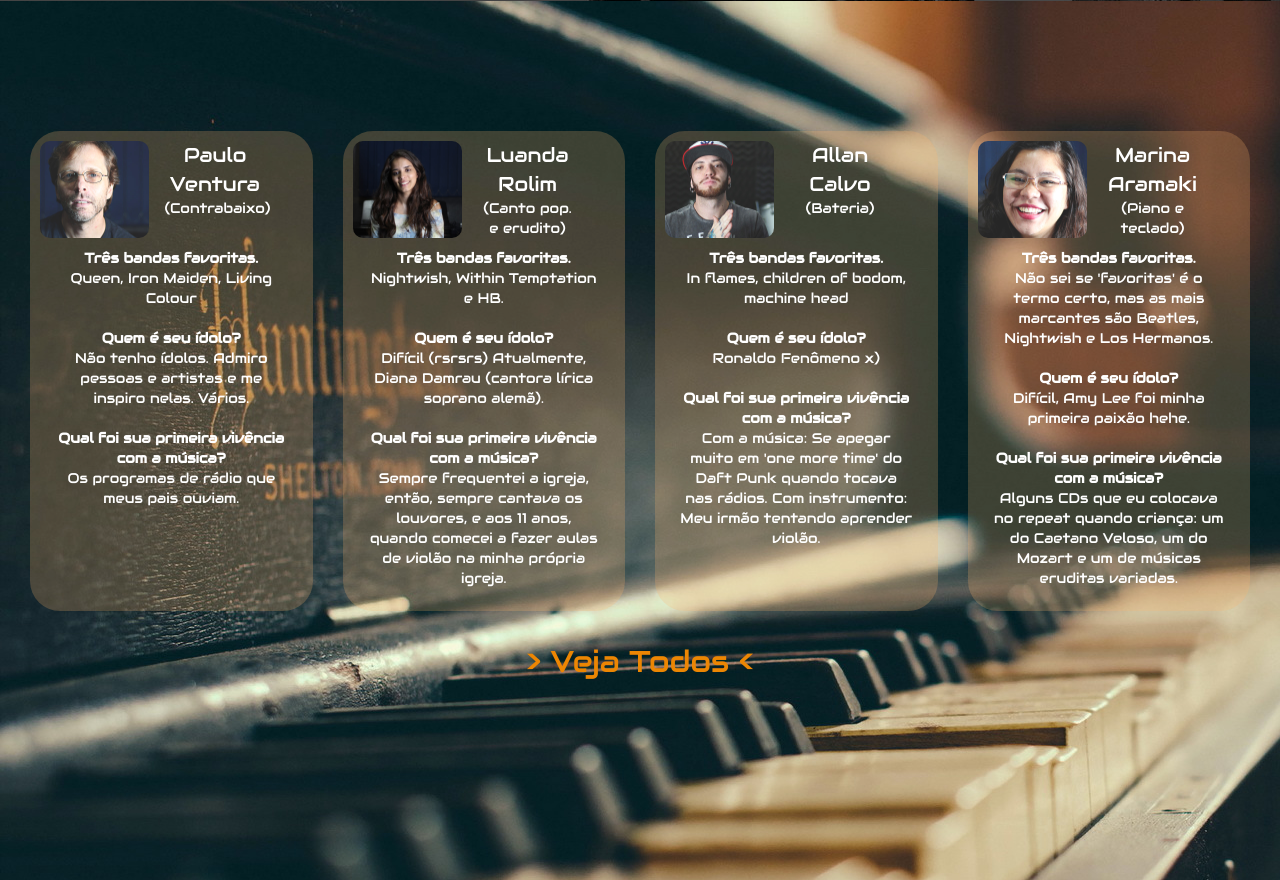
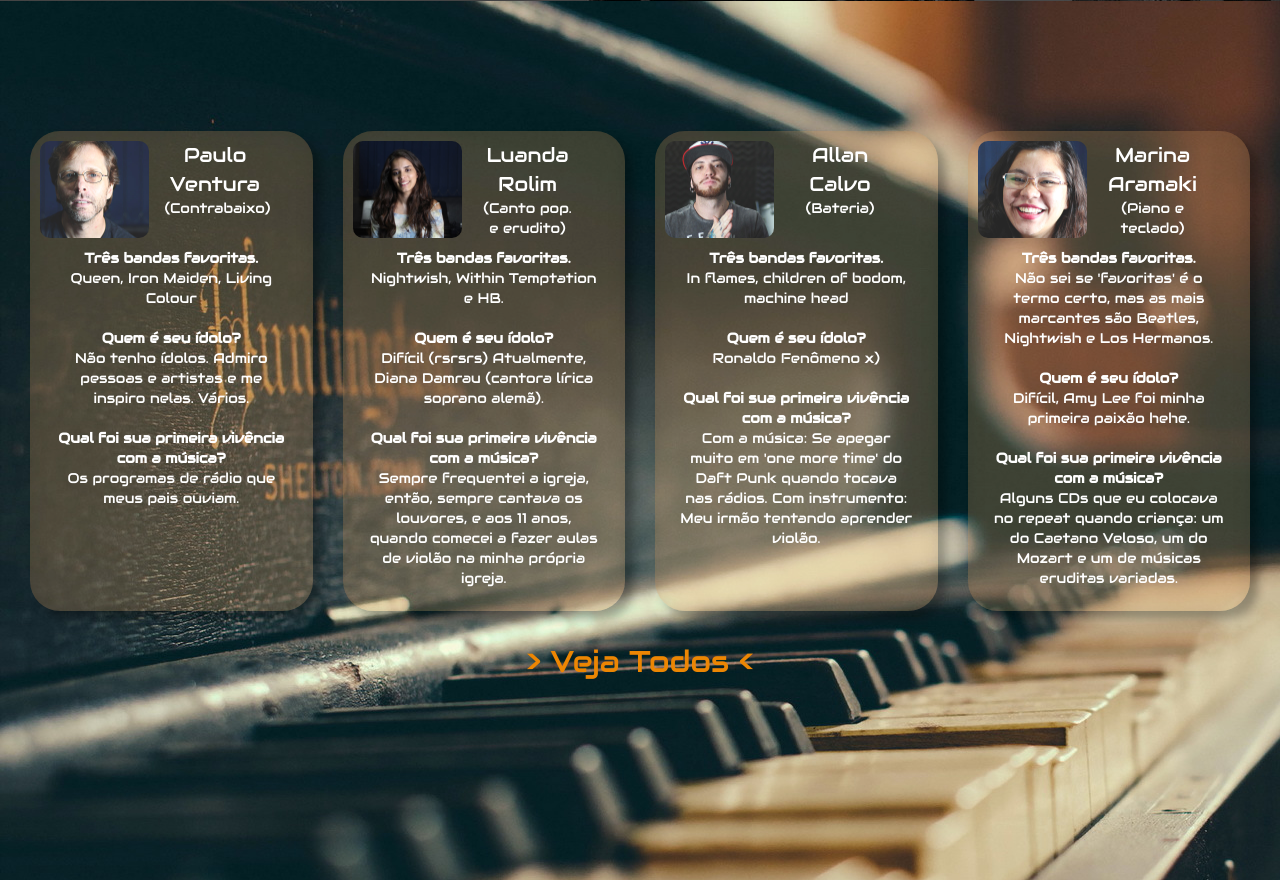
Before and after one commit to pickausernameg/EscolaRealSom, a PHP site: template view/index.html in a window 1280 px wide. Shown: the part 1630-2510 px from the top of the page. Run offline with PHP 8.4, Linux system fonts and the light colour scheme; the template is opened without the code that fills it, so the values that code supplies are empty; some libraries are stand-ins or nearby versions.

Commit message:
add shadow to teacher card

```diff
--- a/assets/css/style.css
+++ b/assets/css/style.css
@@ -173,6 +173,7 @@ footer a{
 	height: 480px;
 	border-radius: 30px;
 	padding: 10px;
+	box-shadow: 8px 8px 10px 0px rgba(0, 0, 0, 0.3), 0 0 20px 0px rgba(0, 0, 0, 0.1) inset;
 }
 
 .TeacherName{
```
